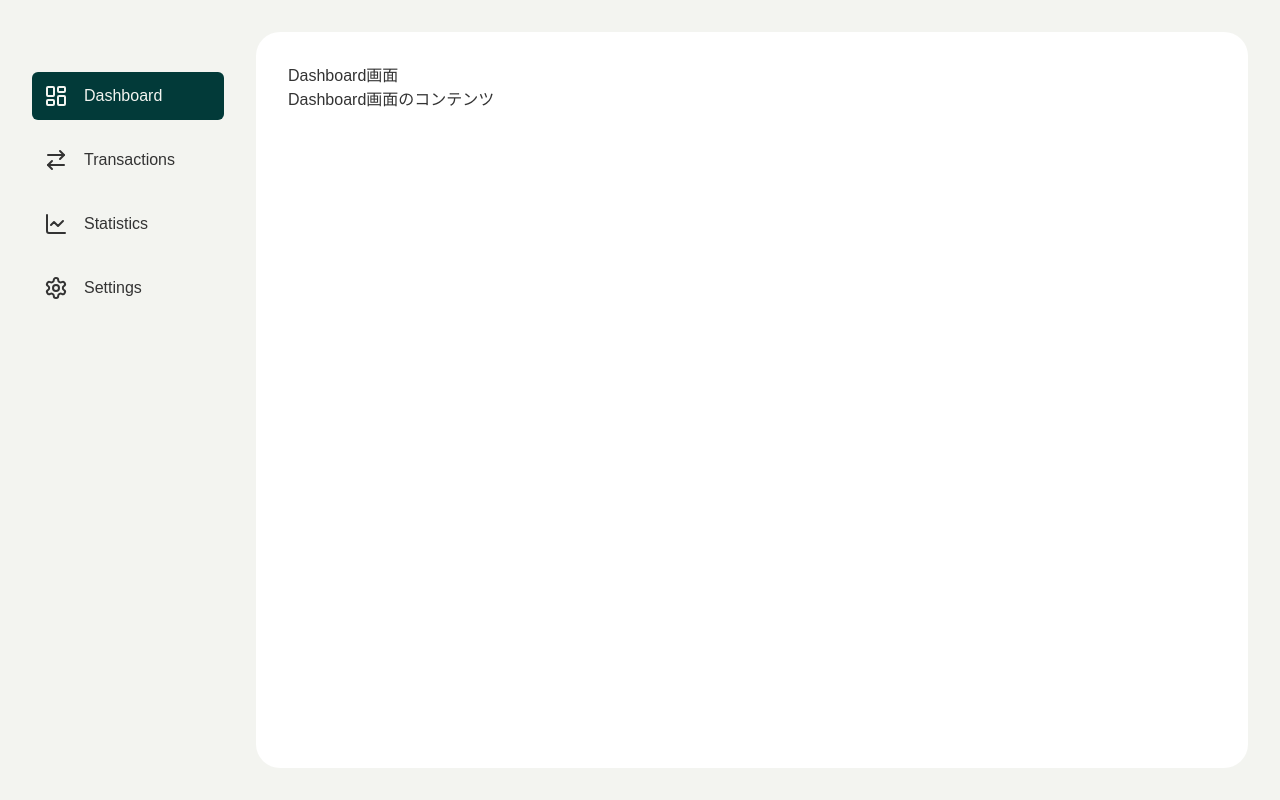
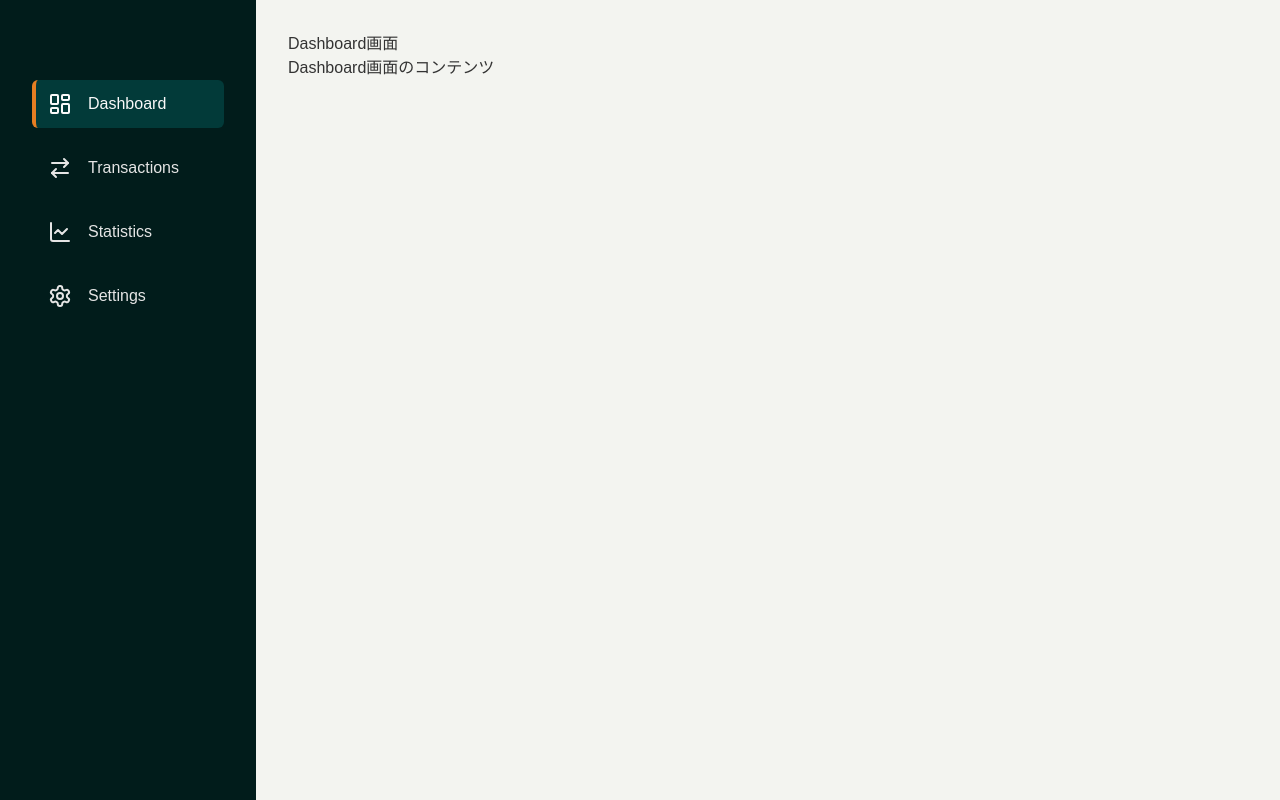
Before and after one commit to uraaaa24/green-budget-frontend, a Next.js app: page /dashboard in a window 1280 px wide. Built offline with nearby package versions, Linux system fonts and the light colour scheme.

Commit message:
refactor: コンポーネント名の見直し

```diff
--- a/src/app/layout.tsx
+++ b/src/app/layout.tsx
@@ -29,9 +29,7 @@ export default function RootLayout({
         className={`${geistSans.variable} ${geistMono.variable} antialiased flex min-h-screen bg-neutral text-textColors-primary`}
       >
         <Sidebar />
-        <main className="flex-1 sm:ml-64 rounded-3xl py-8 pr-8 overflow-auto">
-          <div className="container bg-white h-full p-8 rounded-3xl">{children}</div>
-        </main>
+        <main className="flex-1 sm:ml-64 p-8 overflow-auto">{children}</main>
       </body>
     </html>
   )
--- a/src/components/sidebar/index.tsx
+++ b/src/components/sidebar/index.tsx
@@ -1,19 +1,19 @@
 'use client'
 
 import React from 'react'
-import SidebarListItem from './list-item'
+import SidebarNavItem from './nav-item'
 import { NAV_ITEMS } from '@/constants/nav-items'
 
 const SideBar = () => {
   return (
     <aside
-      className="fixed top-10 left-0 z-40 w-64 h-screen transition-transform -translate-x-full sm:translate-x-0"
+      className="fixed top-0 left-0 z-40 w-64 h-screen transition-transform -translate-x-full sm:translate-x-0 bg-primary-dark text-neutral-light"
       aria-label="Sidebar"
     >
-      <div className="h-full p-8">
+      <div className="h-full pt-20 p-8">
         <ul className="space-y-4 font-medium">
           {NAV_ITEMS.map((item) => (
-            <SidebarListItem key={item.label} {...item} />
+            <SidebarNavItem key={item.label} {...item} />
           ))}
         </ul>
       </div>
--- a/src/components/sidebar/list-item.tsx
+++ b/src/components/sidebar/nav-item.tsx
@@ -2,13 +2,13 @@ import { cx } from '@/utils'
 import { usePathname } from 'next/navigation'
 import React, { useMemo } from 'react'
 
-type SidebarListItemProps = {
+type SidebarNavItemProps = {
   label: string
   href: string
   icon?: React.ReactNode
 }
 
-const SidebarListItem = ({ label, href, icon }: SidebarListItemProps) => {
+const SidebarNavItem = ({ label, href, icon }: SidebarNavItemProps) => {
   const pathname = usePathname()
 
   const isActive = useMemo(() => pathname === href, [pathname, href])
@@ -18,13 +18,13 @@ const SidebarListItem = ({ label, href, icon }: SidebarListItemProps) => {
       <a
         href={href}
         className={cx(
-          'flex items-center gap-4 p-3 rounded-md transition-all',
+          'flex items-center gap-4 p-3 rounded-md transition-all outline-none border-l-4',
           isActive
-            ? 'bg-primary text-neutral'
-            : 'text-text-light hover:bg-primary-light hover:text-neutral focus:ring-primary'
+            ? 'bg-primary text-neutral-light border-accent'
+            : 'border-transparent text-neutral-dark hover:bg-primary-light focus:ring-2 focus:ring-primary-light'
         )}
       >
-        <span className="flex-shrink-0 w-6 h-6">{icon}</span>
+        <span className="flex-shrink-0 w-6 h-6 transition-opacity">{icon}</span>
         <span className="flex-1 truncate" title={label}>
           {label}
         </span>
@@ -33,4 +33,4 @@ const SidebarListItem = ({ label, href, icon }: SidebarListItemProps) => {
   )
 }
 
-export default SidebarListItem
+export default SidebarNavItem
```
